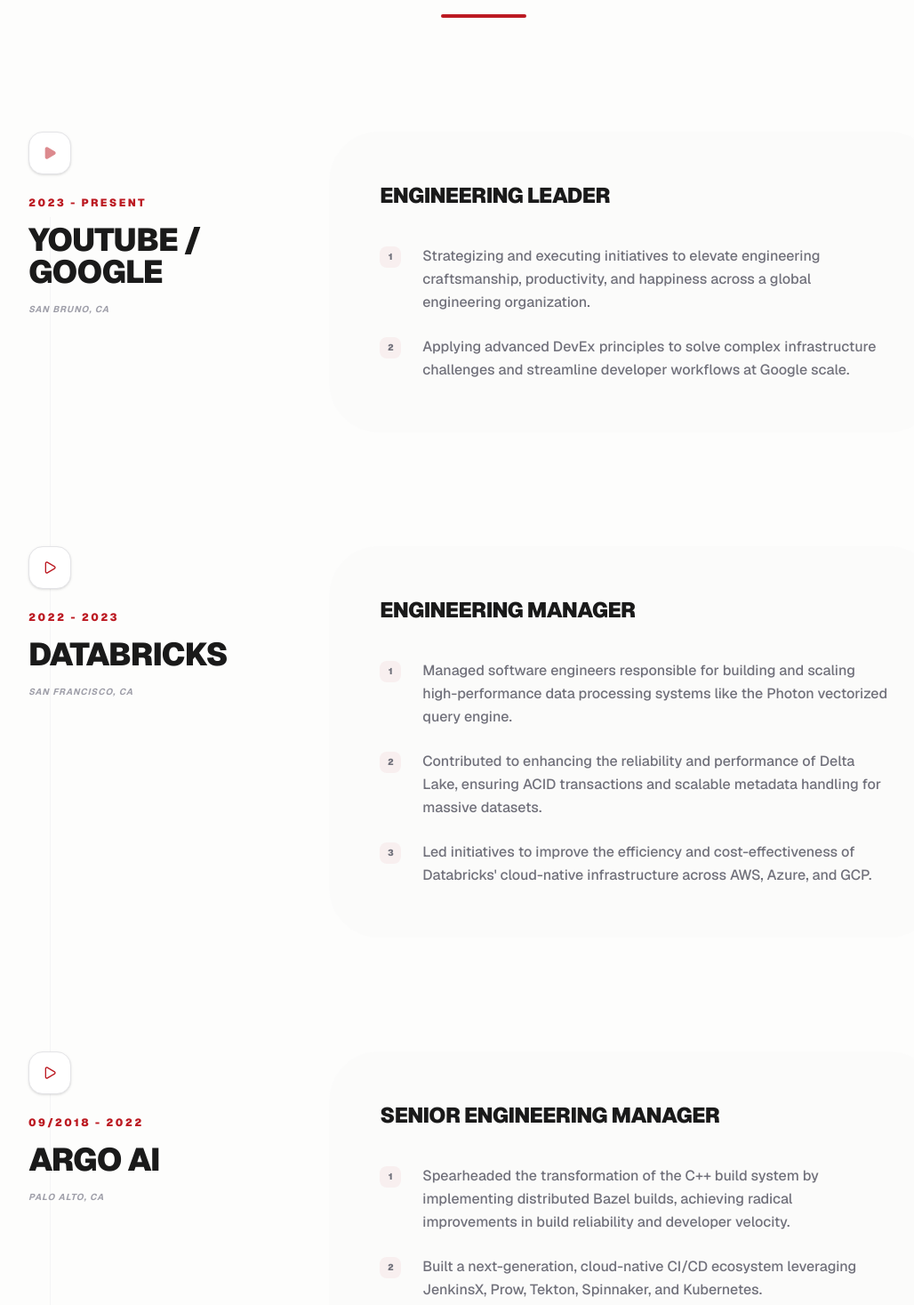
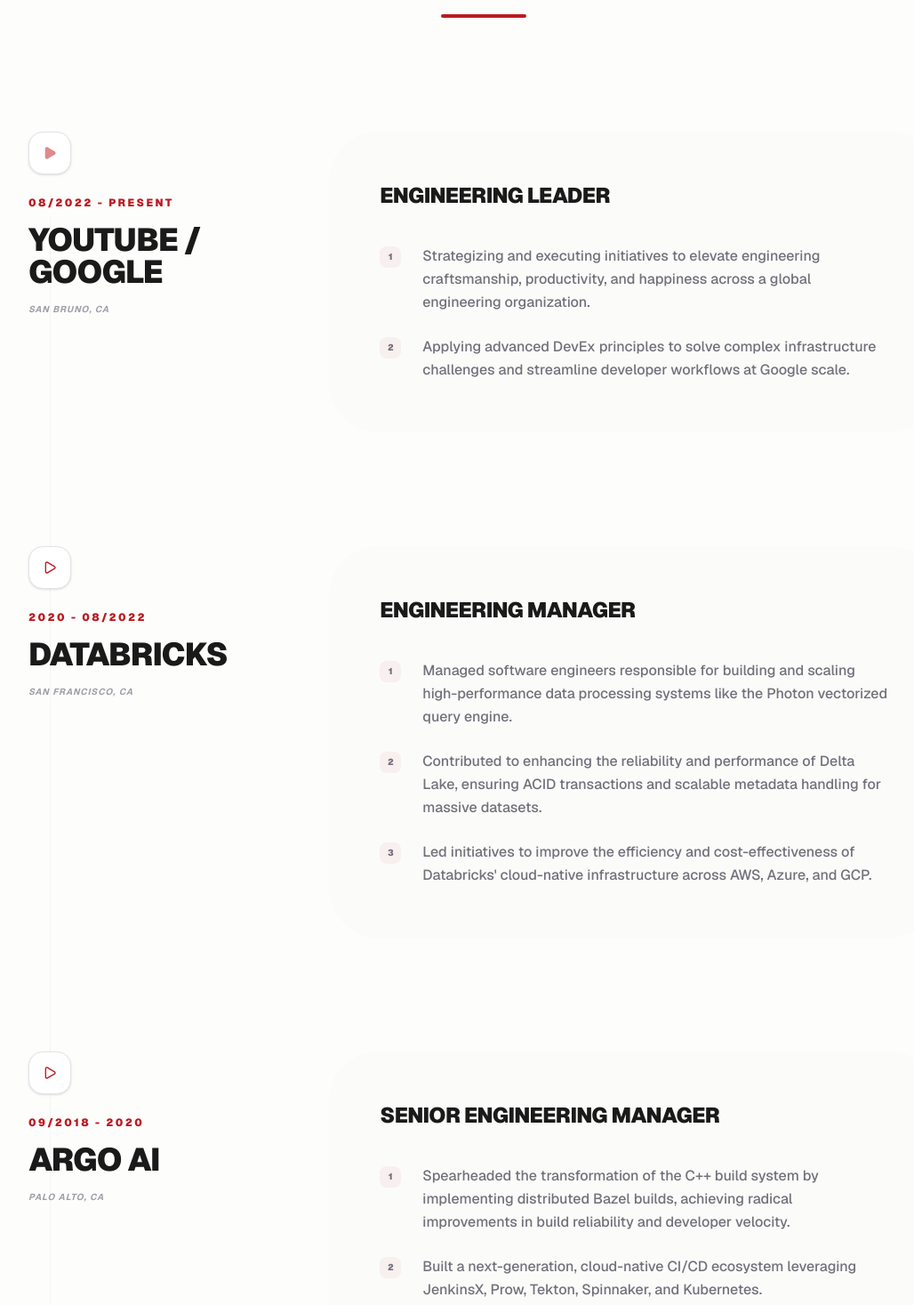
Before and after one commit to wchen9911/wchen.xyz, a Next.js app: page / in a window 1280 px wide. Shown: the part 1864-3331 px from the top of the page at 89% size, without its empty margins (96-1124 px from the left). Built offline with nearby package versions, Linux system fonts and the light colour scheme.

Commit message:
Correct career timeline with precise dates from LinkedIn source of truth

```diff
--- a/src/app/data.ts
+++ b/src/app/data.ts
@@ -22,7 +22,7 @@
     {
       role: "Engineering Leader",
       company: "YouTube / Google",
-      period: "2023 - Present",
+      period: "08/2022 - Present",
       location: "San Bruno, CA",
       description: "Leading engineering teams at YouTube focused on large-scale infrastructure and developer experience (DevEx) for the world's largest video platform.",
       highlights: [
@@ -33,7 +33,7 @@
     {
       role: "Engineering Manager",
       company: "Databricks",
-      period: "2022 - 2023",
+      period: "2020 - 08/2022",
       location: "San Francisco, CA",
       description: "Led engineering teams building the core Databricks Lakehouse platform, specifically focused on high-performance data processing and SQL engine components.",
       highlights: [
@@ -45,15 +45,14 @@
     {
       role: "Senior Engineering Manager",
       company: "Argo AI",
-      period: "09/2018 - 2022",
+      period: "09/2018 - 2020",
       location: "Palo Alto, CA",
       description: "Architected and scaled Argo AI's Developer Infrastructure organization from 4 to 20+ engineers across 3 locations, supporting hundreds of hardware and software engineers.",
       highlights: [
         "Spearheaded the transformation of the C++ build system by implementing distributed Bazel builds, achieving radical improvements in build reliability and developer velocity.",
         "Built a next-generation, cloud-native CI/CD ecosystem leveraging JenkinsX, Prow, Tekton, Spinnaker, and Kubernetes.",
         "Launched a centralized Developer Portal providing critical insights into development activity stats and project quality metrics.",
-        "Engineered a mission-critical Vehicle Deployment and Launcher system to orchestrate software, firmware, and HD map updates for a fleet of 100+ autonomous vehicles across 6 cities.",
-        "Orchestrated a large-scale migration of public cloud services to a private multi-cloud infrastructure (GCP and AWS)."
+        "Engineered a mission-critical Vehicle Deployment and Launcher system to orchestrate software, firmware, and HD map updates for a fleet of 100+ autonomous vehicles across 6 cities."
       ]
     },
     {
@@ -123,7 +122,7 @@
       title: "Management Playbook: 1:1s",
       date: "Oct 2022",
       excerpt: "How I view the purpose, frequency, and agenda of recurring 1:1 meetings.",
-      content: `# Wei’s view on 1:1s\n\n### Principles\n\n- The **recurring** 1:1s are a reserved time slot (of my time) **FOR YOU** (not for me).\n- Ultimately, you own the agenda for anything that you want to discuss.\n- A living doc will be used to capture our discussions and action items.\n- Even though I have strong preferences for what we discuss, you are in the driver’s seat.\n\n### Preferred Topics\n\n1. **Personal growth:** Career development, goals, feedback, and coaching.\n2. **Your personal feeling:** Feedback on work-life balance, projects, processes, and people.\n3. **Expectations and progress:** Moving towards goals and identifying where help is needed.\n4. **New project ideas:** What could we be doing that we aren't?\n5. **Getting to know each other:** Hobbies, what bothers you, and life outside work.\n\n### Day to Day Work Items\n\nWhile technical progress is important, 1:1s aren't the best place for that. Those should happen in standups or sprint planning. However, if you prefer to discuss them privately, it's always an option.`
+      content: `# Wei’s view on 1:1s\n\n### Principles\n\n- The **recurring** 1:1s are a reserved time slot (of my time) **FOR YOU** (not for me).\n- Ultimately, you own the agenda for anything that you want to discuss.\n- A living doc will be used to capture our discussions and action items.\n- Even though I have strong preferences for what we discuss, you are in the driver’s seat.\n- A living doc (e.g. Google doc) will be used to capture our discussions and action items.\n\n### Preferred Topics\n\n1. **Personal growth:** Career development, goals, feedback, and coaching.\n2. **Your personal feeling:** Feedback on work-life balance, projects, processes, and people.\n3. **Expectations and progress:** Moving towards goals and identifying where help is needed.\n4. **New project ideas:** What could we be doing that we aren't?\n5. **Getting to know each other:** Hobbies, what bothers you, and life outside work.\n\n### Day to Day Work Items\n\nWhile technical progress is important, 1:1s aren't the best place for that. Those should happen in standups or sprint planning. However, if you prefer to discuss them privately, it's always an option.`
     },
     {
       slug: "software-engineering-research",
```
